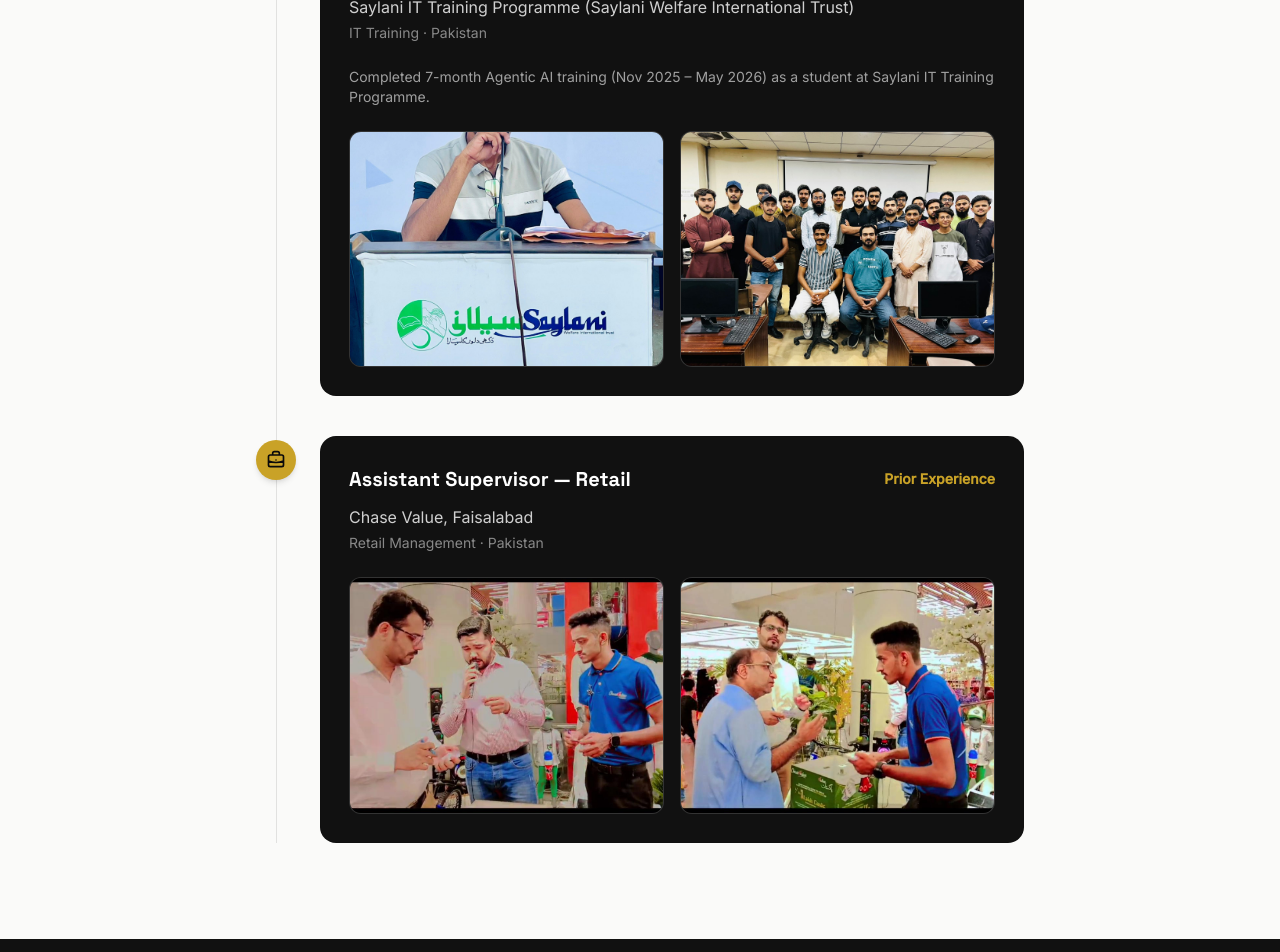
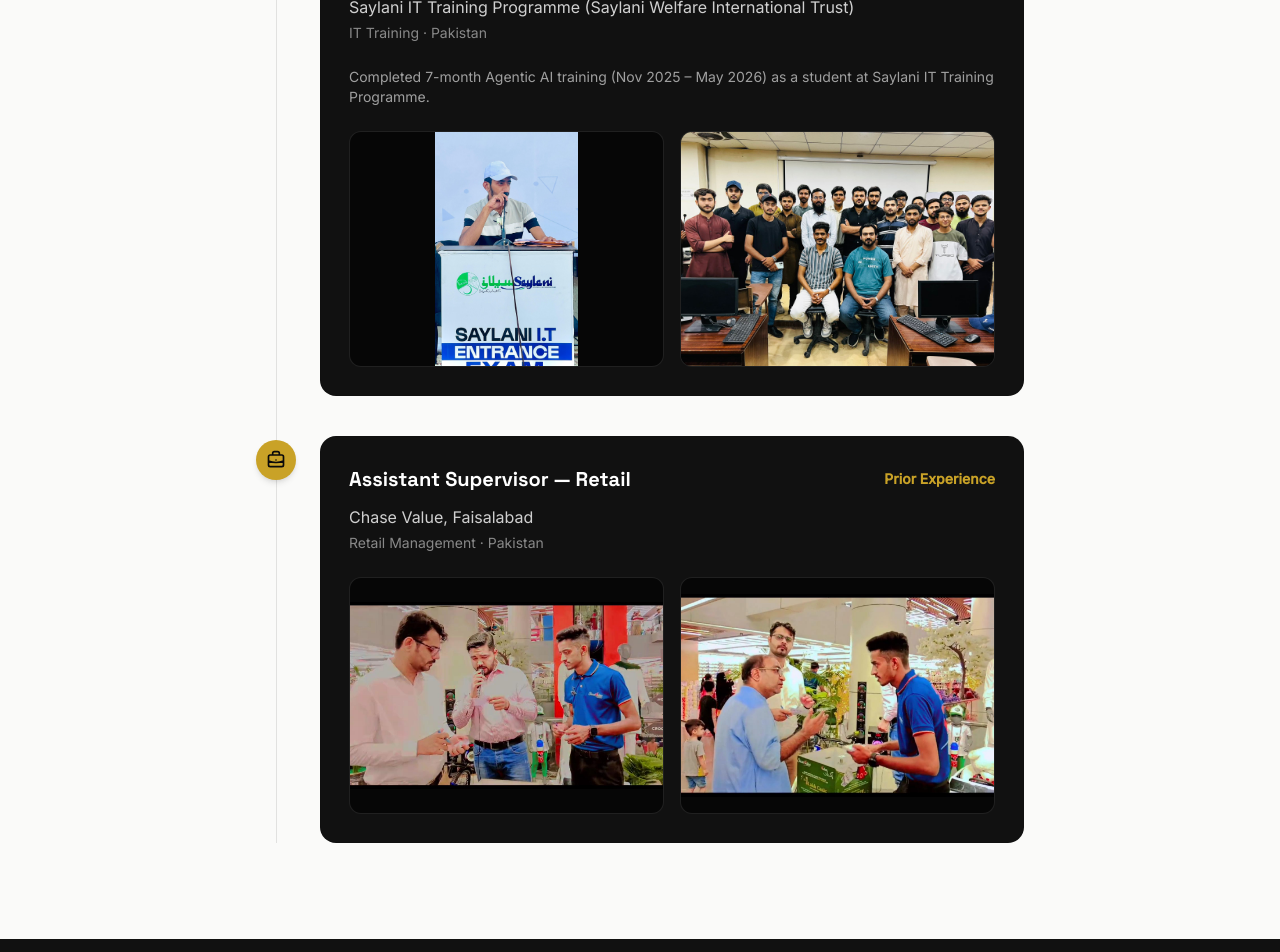
Before and after one commit to SummarRajpoot/rana-summar_0, a Next.js app in the folder frontend/: page / in a window 1280 px wide. Shown: the part 2200-3152 px from the top of the page. Built offline with nearby package versions, Linux system fonts and the light colour scheme; no server answers.

Commit message:
fix: use object-contain for experience gallery images to prevent cropping

```diff
--- a/frontend/src/app/page.tsx
+++ b/frontend/src/app/page.tsx
@@ -338,22 +338,22 @@
 
                     {/* Image Gallery */}
                     <div className="grid grid-cols-2 gap-4 mt-6">
-                      <div className="relative aspect-[4/3] rounded-xl overflow-hidden border border-white/10 bg-white/5">
+                      <div className="relative aspect-[4/3] rounded-xl overflow-hidden border border-white/10 bg-black/60">
                         <Image
                           src="/images/saylani-class-1.jpg.jpg"
                           alt="Rana Summar at Saylani Agentic AI class — Batch 1"
                           fill
                           sizes="(max-width: 768px) 50vw, 350px"
-                          className="object-cover hover:scale-105 transition-transform duration-300"
+                          className="object-contain hover:scale-105 transition-transform duration-300"
                         />
                       </div>
-                      <div className="relative aspect-[4/3] rounded-xl overflow-hidden border border-white/10 bg-white/5">
+                      <div className="relative aspect-[4/3] rounded-xl overflow-hidden border border-white/10 bg-black/60">
                         <Image
                           src="/images/saylani-class-2.jpg.jpg"
                           alt="Rana Summar attending Saylani IT Training Programme session"
                           fill
                           sizes="(max-width: 768px) 50vw, 350px"
-                          className="object-cover hover:scale-105 transition-transform duration-300"
+                          className="object-contain hover:scale-105 transition-transform duration-300"
                         />
                       </div>
                     </div>
@@ -379,22 +379,22 @@
 
                     {/* Image Gallery */}
                     <div className="grid grid-cols-2 gap-4 mt-6">
-                      <div className="relative aspect-[4/3] rounded-xl overflow-hidden border border-white/10 bg-white/5">
+                      <div className="relative aspect-[4/3] rounded-xl overflow-hidden border border-white/10 bg-black/60">
                         <Image
                           src="/images/experience-1.jpeg"
                           alt="Rana Summar at Chase Value Store"
                           fill
                           sizes="(max-width: 768px) 50vw, 350px"
-                          className="object-cover hover:scale-105 transition-transform duration-300"
+                          className="object-contain hover:scale-105 transition-transform duration-300"
                         />
                       </div>
-                      <div className="relative aspect-[4/3] rounded-xl overflow-hidden border border-white/10 bg-white/5">
+                      <div className="relative aspect-[4/3] rounded-xl overflow-hidden border border-white/10 bg-black/60">
                         <Image
                           src="/images/experience-2.jpeg"
                           alt="Rana Summar receiving recognition at Chase Value"
                           fill
                           sizes="(max-width: 768px) 50vw, 350px"
-                          className="object-cover hover:scale-105 transition-transform duration-300"
+                          className="object-contain hover:scale-105 transition-transform duration-300"
                         />
                       </div>
                     </div>
```
